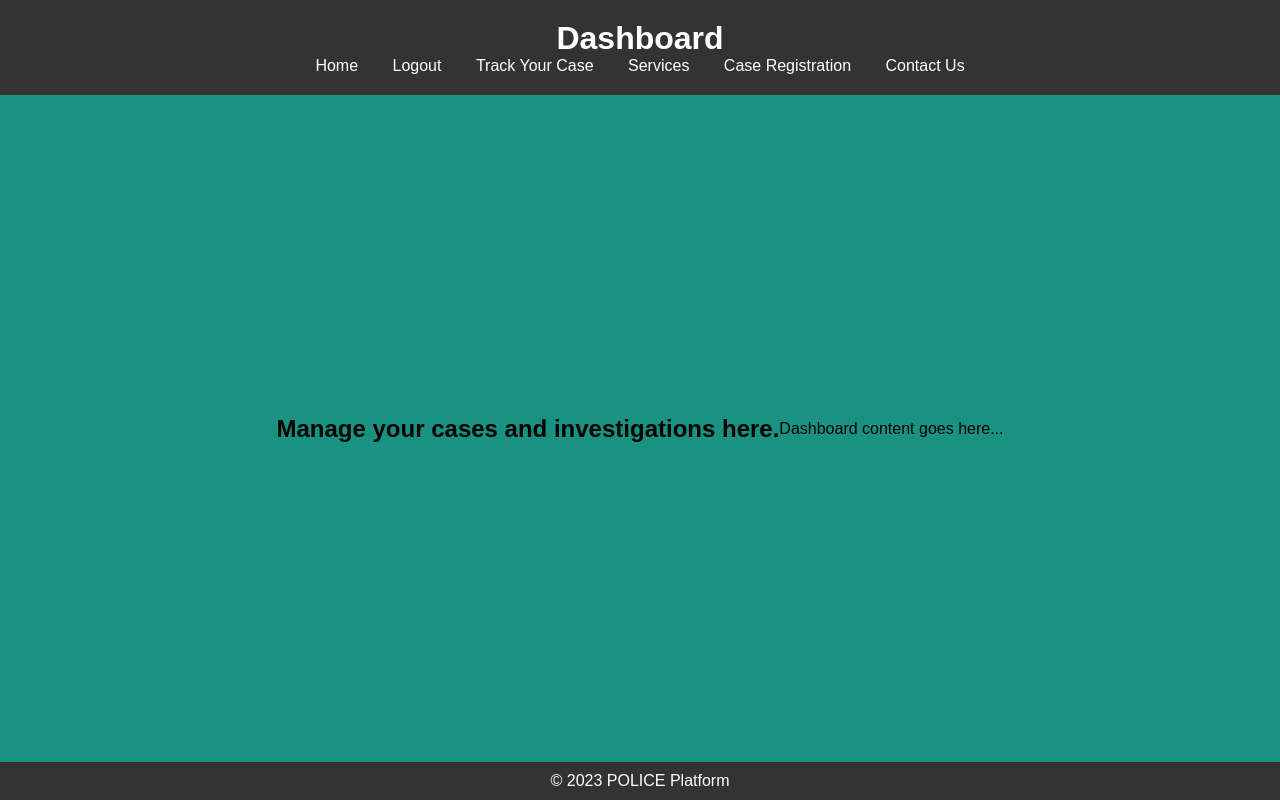
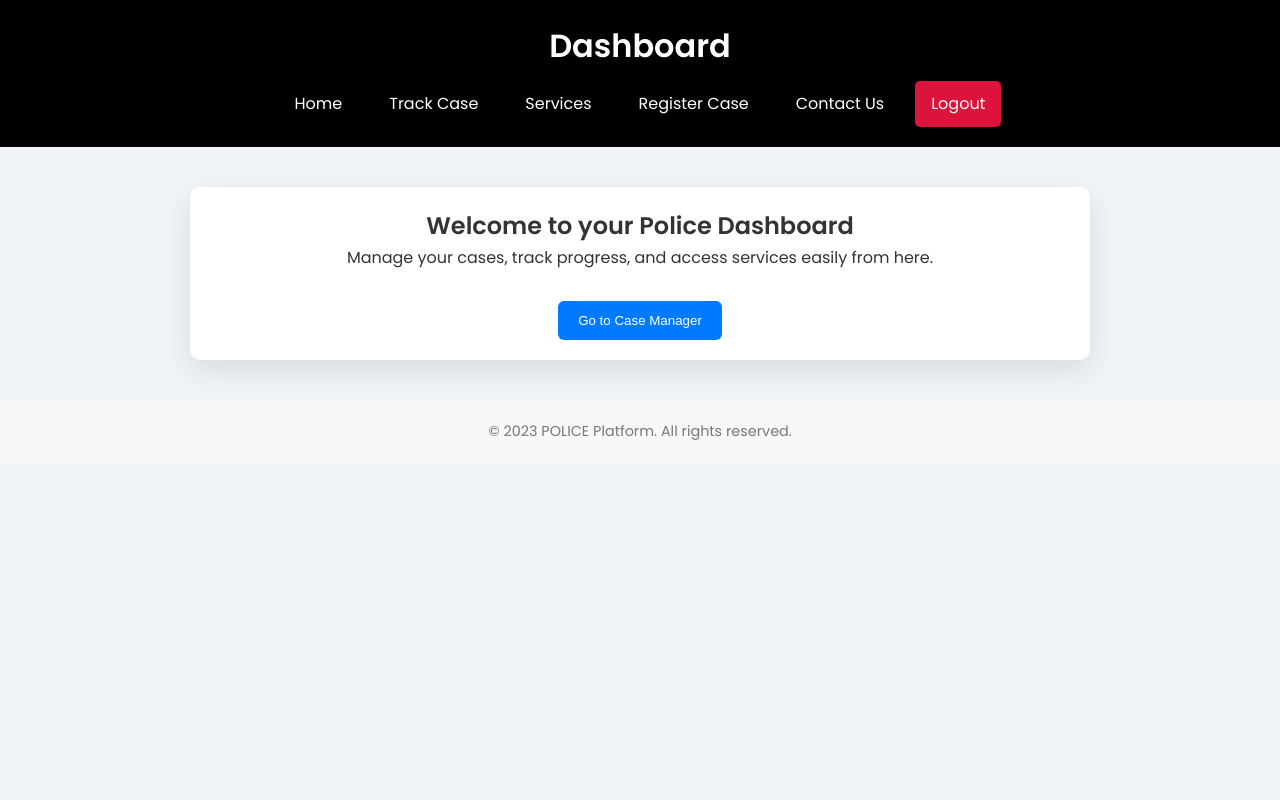
Before and after one commit to Tauseefkazmi02/polis_project, a plain HTML site: page dashboard.html in a window 1280 px wide. Drawn offline with Linux system fonts and the light colour scheme.

Commit message:
Update dashboard.html

```diff
--- a/dashboard.html
+++ b/dashboard.html
@@ -1,30 +1,118 @@
 <!DOCTYPE html>
 <html lang="en">
 <head>
-    <meta charset="UTF-8">
-    <meta name="viewport" content="width=device-width, initial-scale=1.0">
+  <meta charset="UTF-8" />
+  <meta name="viewport" content="width=device-width, initial-scale=1.0"/>
   <title>Dashboard - POLICE</title>
-    <link rel="stylesheet" href="styles.css">
+  <link href="https://fonts.googleapis.com/css2?family=Poppins:wght@400;600&display=swap" rel="stylesheet">
+  <style>
+    * {
+      margin: 0;
+      padding: 0;
+      box-sizing: border-box;
+    }
+
+    body {
+      font-family: 'Poppins', sans-serif;
+      background-color: #f0f4f8;
+      color: #333;
+      line-height: 1.6;
+    }
+
+    header {
+      background-color: #000;
+      color: white;
+      padding: 20px;
+      text-align: center;
+      position: sticky;
+      top: 0;
+      z-index: 100;
+    }
+
+    header h1 {
+      margin-bottom: 10px;
+    }
+
+    nav {
+      display: flex;
+      justify-content: center;
+      flex-wrap: wrap;
+      gap: 15px;
+    }
+
+    nav a {
+      color: #fff;
+      text-decoration: none;
+      padding: 10px 16px;
+      border-radius: 5px;
+      transition: background-color 0.3s, transform 0.2s;
+    }
+
+    nav a:hover {
+      background-color: #1e90ff;
+      transform: scale(1.05);
+    }
+
+    main {
+      max-width: 900px;
+      margin: 40px auto;
+      padding: 20px;
+      background-color: #fff;
+      border-radius: 10px;
+      box-shadow: 0 10px 30px rgba(0,0,0,0.1);
+      animation: fadeIn 1s ease-in;
+      text-align: center;
+    }
+
+    footer {
+      text-align: center;
+      padding: 20px;
+      font-size: 0.9rem;
+      color: #777;
+      background-color: #f8f8f8;
+      margin-top: 40px;
+    }
+
+    @keyframes fadeIn {
+      from { opacity: 0; transform: translateY(20px); }
+      to { opacity: 1; transform: translateY(0); }
+    }
+
+    @media (max-width: 600px) {
+      nav {
+        flex-direction: column;
+      }
+    }
+  </style>
 </head>
 <body>
+
   <header>
     <h1>Dashboard</h1>
     <nav>
       <a href="home.html">Home</a>
-            <a href="login.html">Logout</a>
-            <a href="track_case.html">Track Your Case</a>
+      <a href="track_case.html">Track Case</a>
       <a href="services.html">Services</a>
-            <a href="case_registration.html">Case Registration</a>
+      <a href="case_registration.html">Register Case</a>
       <a href="contact_us.html">Contact Us</a>
-
+      <a href="login.html" style="background-color: crimson;">Logout</a>
     </nav>
   </header>
+
   <main>
-        <h2>Manage your cases and investigations here.</h2>
-        <p>Dashboard content goes here...</p>
+    <h2>Welcome to your Police Dashboard</h2>
+    <p>Manage your cases, track progress, and access services easily from here.</p>
+
+    <!-- Example interactive section -->
+    <section style="margin-top: 30px;">
+      <button style="padding: 12px 20px; background-color: #007bff; color: white; border: none; border-radius: 6px; cursor: pointer;"
+        onclick="alert('Redirecting to case management...')">Go to Case Manager</button>
+    </section>
   </main>
+
   <footer>
-        <p>&copy; 2023 POLICE Platform</p>
+    <p>&copy; 2023 POLICE Platform. All rights reserved.</p>
   </footer>
+
 </body>
 </html>
```
Lines whose indentation alone changed are shown as unchanged.
